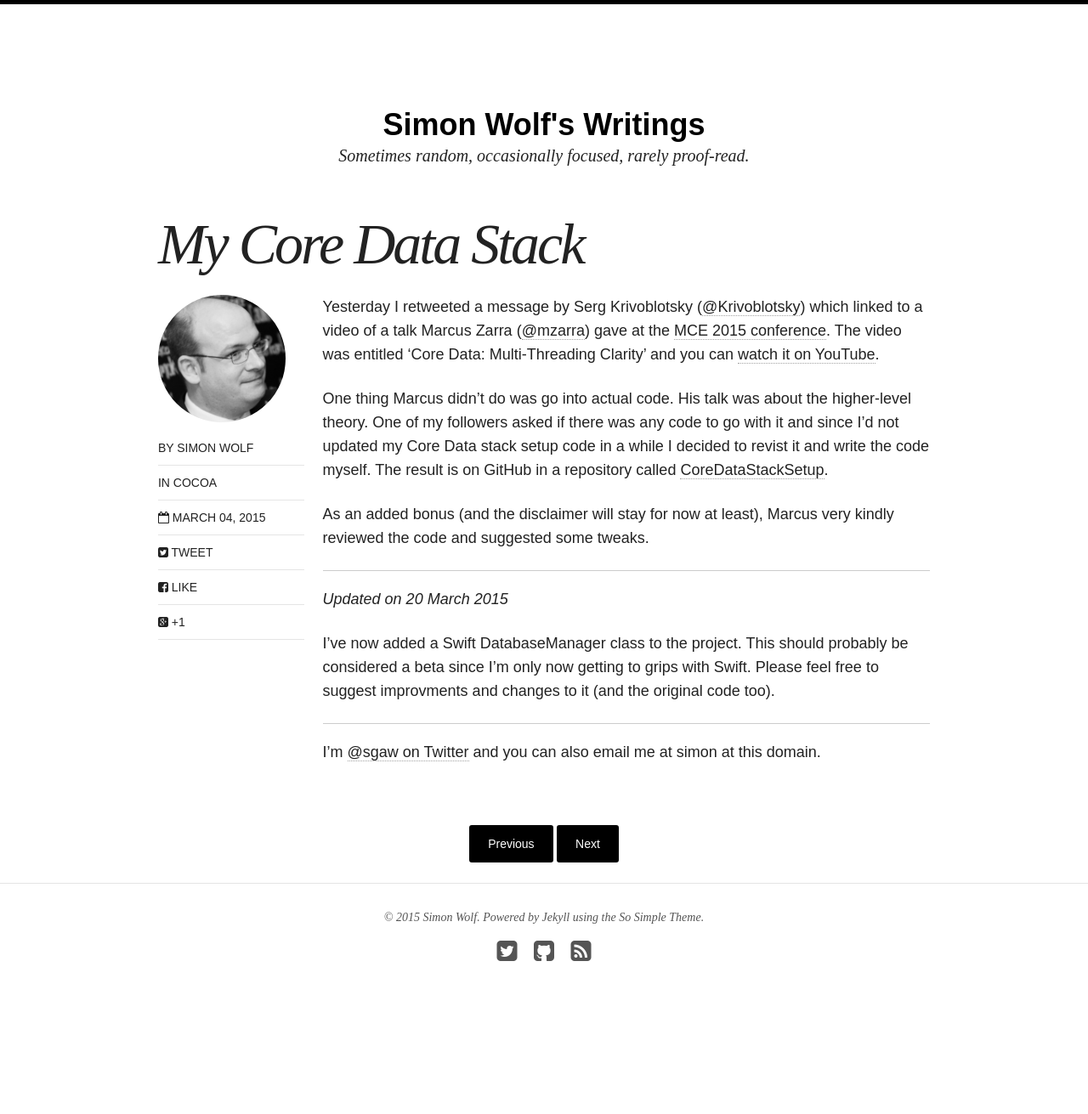
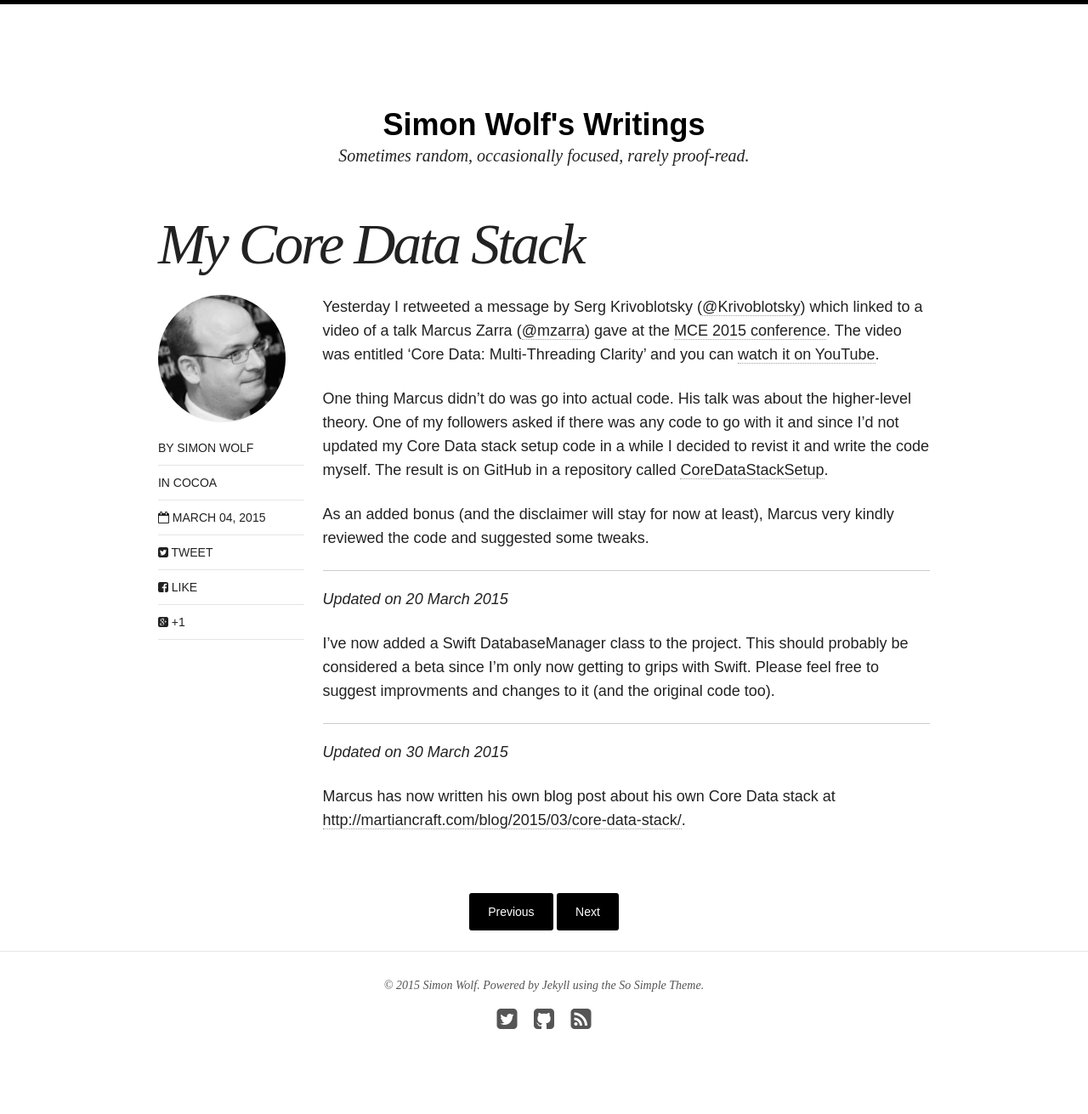
Before and after one commit to ottersoftware/ottersoftware.github.io, a Jekyll site: the page built from _posts/2015-03-04-my-core-data-stack.md, in a window 1280 px wide. Shown: the whole page at 85% size. Built offline with Jekyll 4.4.1, drawn with Linux system fonts in a browser that asks for light colours; nearby versions of some CDN libraries; before the commit the page ends 1231 px from its top, so only the background shows below that.

Commit message:
Added a comment about Marcus' blog.

```diff
--- a/_posts/2015-03-04-my-core-data-stack.md
+++ b/_posts/2015-03-04-my-core-data-stack.md
@@ -21,4 +21,6 @@ I've now added a Swift DatabaseManager class to the project. This should probabl
 
 ---
 
-I’m [@sgaw on Twitter](http://twitter.com/sgaw) and you can also email me at simon at this domain.
+*Updated on 30 March 2015*
+
+Marcus has now written his own blog post about his own Core Data stack at [http://martiancraft.com/blog/2015/03/core-data-stack/](http://martiancraft.com/blog/2015/03/core-data-stack/).
```
